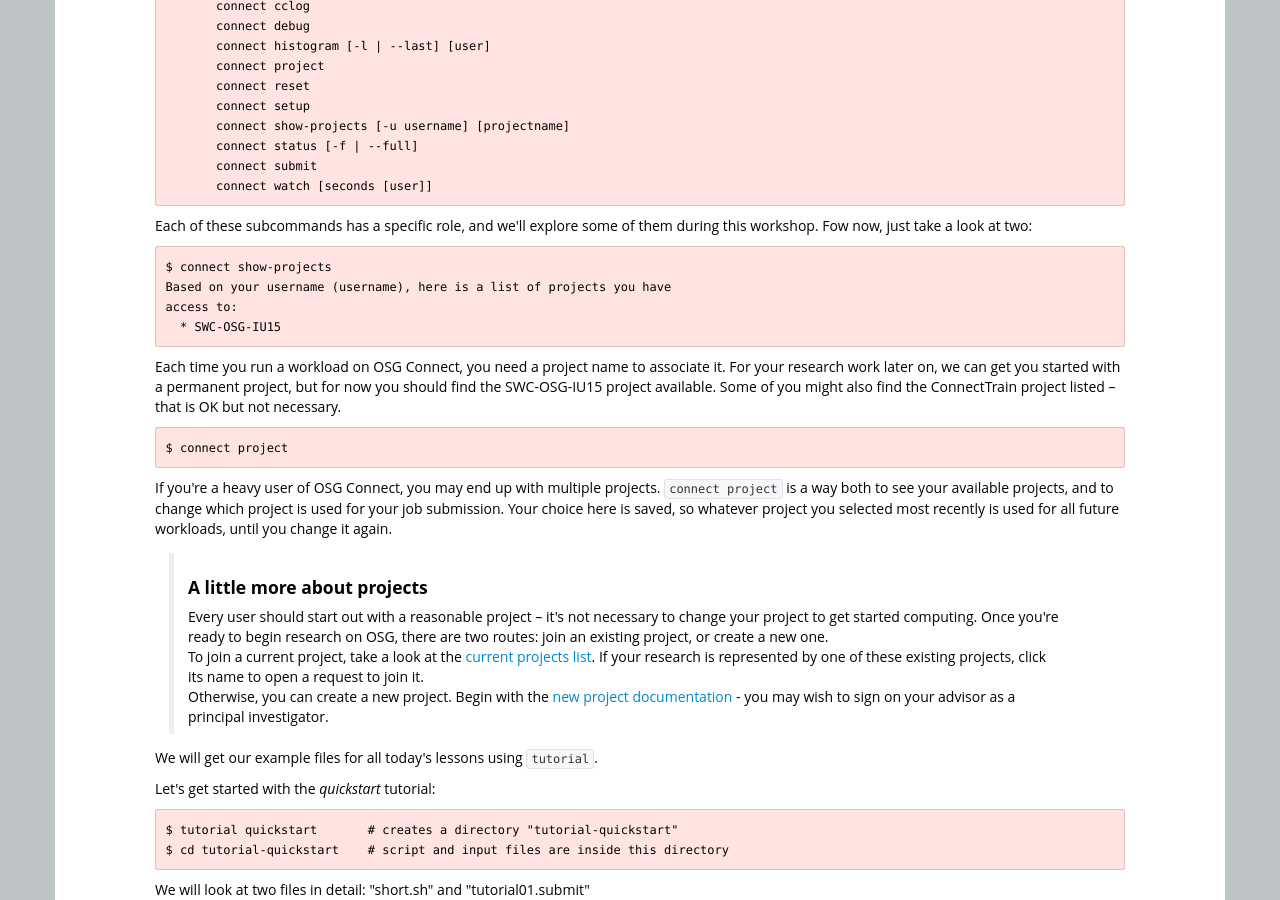
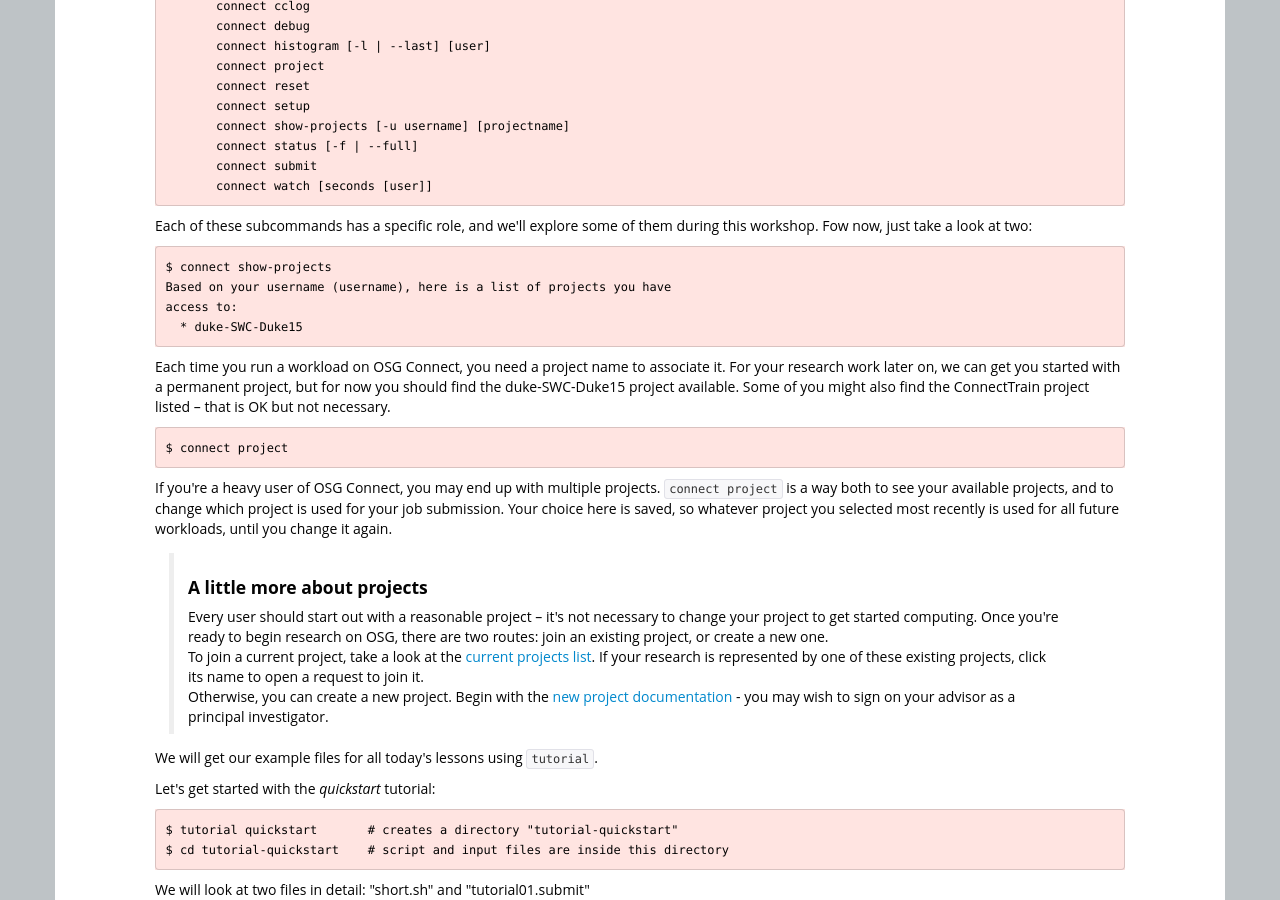
Before and after one commit to SWC-OSG-Workshop/2015-10-27-duke, a Jekyll site: the page built from novice/DHTC/04-HTCondor-Submitting.md, in a window 1280 px wide and 900 px high, scrolled down 831 px. Built offline with Jekyll 4.4.1, drawn with Linux system fonts in a browser that asks for light colours.

Commit message:
Updated project

```diff
--- a/novice/DHTC/04-HTCondor-Submitting.md
+++ b/novice/DHTC/04-HTCondor-Submitting.md
@@ -57,12 +57,12 @@
 $ connect show-projects
 Based on your username (username), here is a list of projects you have
 access to:
-  * SWC-OSG-IU15
+  * duke-SWC-Duke15
 ~~~
 
 Each time you run a workload on OSG Connect, you need a project name to
 associate it.  For your research work later on, we can get you started
-with a permanent project, but for now you should find the SWC-OSG-IU15
+with a permanent project, but for now you should find the duke-SWC-Duke15
 project available.  Some of you might also find the ConnectTrain project
 listed -- that is OK but not necessary.
 
```
